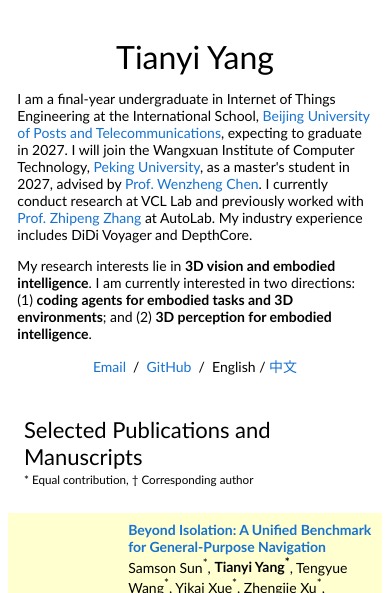
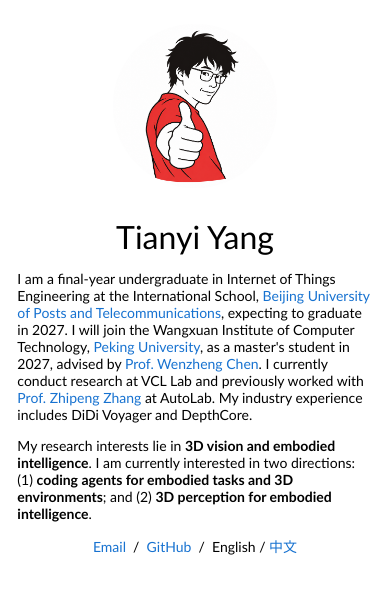
Before and after one commit to Silence-ai423/silence-ai423.github.io, a plain HTML site: page index.html in a window 390 px wide. Shown: the top 593 px of the page. Drawn offline with Linux system fonts and the light colour scheme.

Commit message:
Add photo-inspired illustrated portrait with responsive layout

```diff
--- a/index.html
+++ b/index.html
@@ -7,8 +7,8 @@
 <meta name="description" content="Tianyi Yang — 3D vision and embodied intelligence, with interests in coding agents and 3D perception.">
 <title>Tianyi Yang</title>
 <link rel="icon" href="favicon.svg" type="image/svg+xml">
-<link rel="stylesheet" type="text/css" href="style.css?v=20261101-logos">
-<script src="profile.js?v=20261101-numbered-directions" defer></script><script src="main.js?v=20261101-vlm-bio" defer></script>
+<link rel="stylesheet" type="text/css" href="style.css?v=20261101-portrait">
+<script src="profile.js?v=20261101-portrait" defer></script><script src="main.js?v=20261101-vlm-bio" defer></script>
 </head>
 <body>
 <a href="#main" class="skip">Skip to content</a>
@@ -22,7 +22,7 @@
 <div id="bio"><p>I am a final-year undergraduate in Internet of Things Engineering at the International School, <a href="https://www.bupt.edu.cn/" target="_blank" rel="noopener noreferrer">Beijing University of Posts and Telecommunications</a>, expecting to graduate in 2027. I will join the Wangxuan Institute of Computer Technology, <a href="https://www.pku.edu.cn/" target="_blank" rel="noopener noreferrer">Peking University</a>, as a master's student in 2027, advised by <a href="https://wenzhengchen.github.io/" target="_blank" rel="noopener noreferrer">Prof. Wenzheng Chen</a>. I currently conduct research at VCL Lab and previously worked with <a href="https://zhipengzhang.cn/" target="_blank" rel="noopener noreferrer">Prof. Zhipeng Zhang</a> at AutoLab. My industry experience includes DiDi Voyager and DepthCore.</p><p>My research interests lie in <strong>3D vision and embodied intelligence</strong>. I am currently interested in two directions: (1) <strong>coding agents for embodied tasks and 3D environments</strong>; and (2) <strong>3D perception for embodied intelligence</strong>.</p></div>
 <p style="text-align:center"><span id="profile-links"><a href="mailto:3662748738@bupt.edu.cn">Email</a> &nbsp;/&nbsp; <a href="https://github.com/Silence-ai423">GitHub</a></span> &nbsp;/&nbsp; <span class="languages" aria-label="Language"><button type="button" data-lang="en" aria-pressed="true">English</button> / <button type="button" data-lang="zh" aria-pressed="false">中文</button></span></p>
 </td>
-<td class="photo-cell" style="padding:2.5%;width:37%;max-width:37%"><div id="portrait" class="portrait" aria-label="Profile photo area"></div></td>
+<td class="photo-cell" style="padding:2.5%;width:37%;max-width:37%"><div id="portrait" class="portrait" aria-label="Tianyi Yang illustrated portrait"><img src="portrait-sketch.png" alt="Line drawing of Tianyi Yang wearing glasses and a red T-shirt, giving a thumbs-up" width="256" height="256"></div></td>
 </tr></tbody></table>
 <table role="presentation" style="width:100%;border:0px;border-spacing:0px;border-collapse:separate;margin-right:auto;margin-left:auto;"><tbody><tr>
 <td style="padding:16px;width:100%;vertical-align:middle">
--- a/profile.js
+++ b/profile.js
@@ -7,7 +7,7 @@ window.PROFILE = {
   github: 'https://github.com/Silence-ai423',
   scholar: '',
   cv: '',
-  portrait: '',
+  portrait: 'portrait-sketch.png',
   role: { en: "Incoming Master's Student", zh: '即将开始硕士阶段的学习' },
   bio: {
     "en": "<p>I am a final-year undergraduate in Internet of Things Engineering at the International School, <a href=\"https://www.bupt.edu.cn/\" target=\"_blank\" rel=\"noopener noreferrer\">Beijing University of Posts and Telecommunications</a>, expecting to graduate in 2027. I will join the Wangxuan Institute of Computer Technology, <a href=\"https://www.pku.edu.cn/\" target=\"_blank\" rel=\"noopener noreferrer\">Peking University</a>, as a master's student in 2027, advised by <a href=\"https://wenzhengchen.github.io/\" target=\"_blank\" rel=\"noopener noreferrer\">Prof. Wenzheng Chen</a>. I currently conduct research at VCL Lab and previously worked with <a href=\"https://zhipengzhang.cn/\" target=\"_blank\" rel=\"noopener noreferrer\">Prof. Zhipeng Zhang</a> at AutoLab. My industry experience includes DiDi Voyager and DepthCore.</p><p>My research interests lie in <strong>3D vision and embodied intelligence</strong>. I am currently interested in two directions: (1) <strong>coding agents for embodied tasks and 3D environments</strong>; and (2) <strong>3D perception for embodied intelligence</strong>.</p>",
--- a/style.css
+++ b/style.css
@@ -163,3 +163,6 @@ pre{overflow:auto;background:#f6f6f6;padding:14px;font-size:12px;white-space:pre
 .org-logo{display:block;width:76px;height:76px;object-fit:contain}
 .org-logo.bupt-seal{object-fit:cover;object-position:left center}
 @media(max-width:540px){.org-logo-cell{width:68px;padding:12px 8px}.org-logo{width:52px;height:52px}.background-table .entry-copy{padding:12px 8px!important}.background-table .entry-date{padding:12px 8px!important;white-space:normal!important;width:95px}}
+
+/* Keep the illustrated portrait visible above the introduction on phones. */
+@media(max-width:540px){.intro>tbody>tr{display:flex;flex-direction:column-reverse;align-items:center}.intro-copy{display:block;box-sizing:border-box;width:100%!important}.intro .photo-cell{display:block;box-sizing:border-box;width:180px!important;max-width:60%!important;padding:16px 8px 0!important}.intro .portrait{max-width:164px}}
```
Also changed, not shown: portrait-sketch.png (added), 1 other file.
